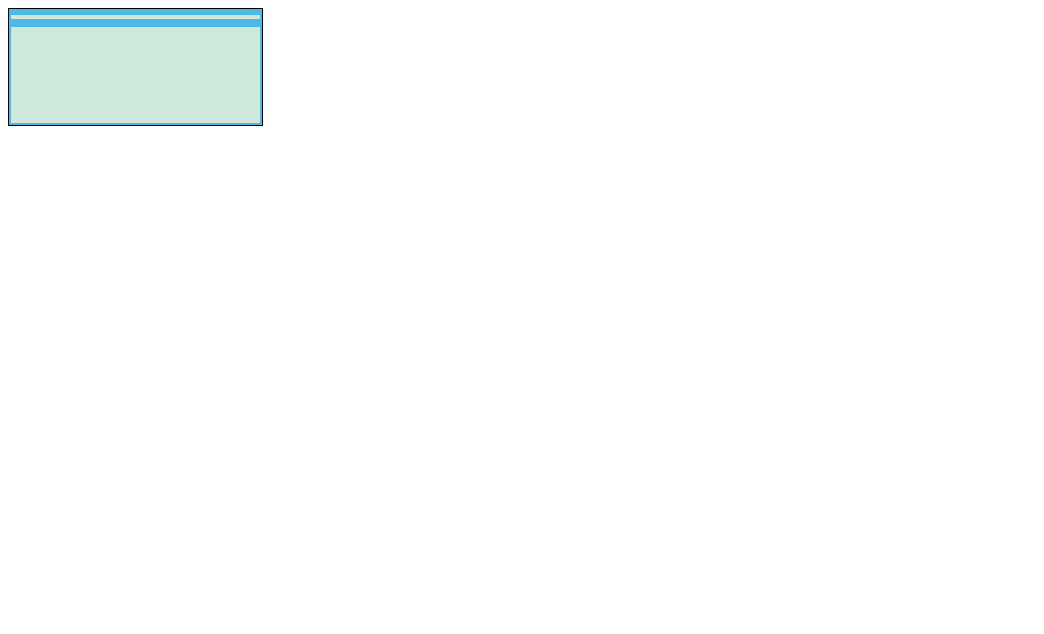
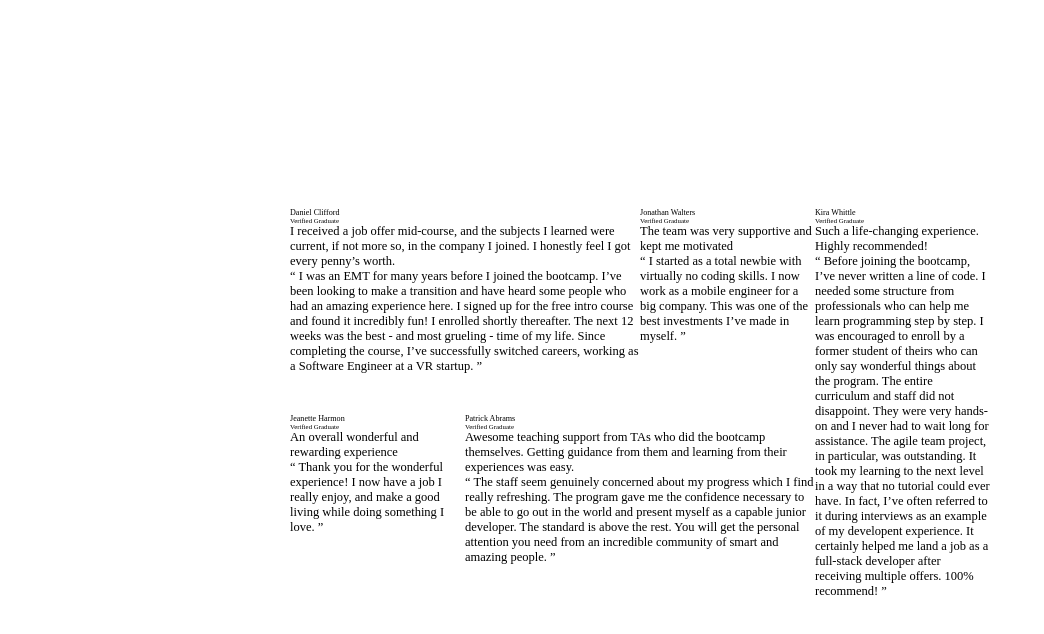
Before and after one commit to NestedException2/css-exams, a plain HTML site: page index.html in a window 1280 px wide. Shown: the whole page, without its empty margins (0-1044 px from the left). Drawn offline with Linux system fonts and the light colour scheme.

Commit message:
adding info and base styles

```diff
--- a/index.html
+++ b/index.html
@@ -5,13 +5,68 @@
     <meta name="viewport" content="width=<device-width>, initial-scale=1.0">
     <title>Document</title>
     <link href="styles.css" rel="stylesheet">
+    <link rel="preconnect" href="https://fonts.googleapis.com">
+    <link rel="preconnect" href="https://fonts.gstatic.com" crossorigin>
+    <link href="https://fonts.googleapis.com/css2?family=Barlow+Semi+Condensed:wght@500;600&display=swap"
+      rel="stylesheet">
 </head>
 <body>
     <div class="grid">
-        <div></div>
-        <div></div>
-        <div></div>
-        <div></div>
+        <article>
+            <div class="flex">
+                <img>
+                <div>
+                    <h2 class="name">Daniel Clifford</h2>
+                    <span class="position">Verified Graduate</span>
+                    <p>I received a job offer mid-course, and the subjects I learned were current, if not more so, in the company I joined. I honestly feel I got every penny’s worth.</p>
+                    <p>“ I was an EMT for many years before I joined the bootcamp. I’ve been looking to make a transition and have heard some people who had an amazing experience here. I signed up for the free intro course and found it incredibly fun! I enrolled shortly thereafter. The next 12 weeks was the best - and most grueling - time of my life. Since completing the course, I’ve successfully switched careers, working as a Software Engineer at a VR startup. ”</p>
+                </div>
+            </div>
+        </article>
+        <article>
+            <div class="flex">
+                <img>
+            </div>
+            <div>
+                <h2 class="name">Jonathan Walters</h2>
+                <span class="position">Verified Graduate</span>
+                <p>The team was very supportive and kept me motivated</p>
+                <p>“ I started as a total newbie with virtually no coding skills. I now work as a mobile engineer for a big company. This was one of the best investments I’ve made in myself. ”</p>
+            </div>
+        </article>
+        <article>
+            <div class="flex">
+                <img>
+            </div>
+            <div>
+                <h2 class="name">Kira Whittle</h2>
+                <span class="position">Verified Graduate</span>
+                <p>Such a life-changing experience. Highly recommended!</p>
+                <p>“ Before joining the bootcamp, I’ve never written a line of code. I needed some structure from professionals who can help me learn programming step by step. I was encouraged to enroll by a former student of theirs who can only say wonderful things about the program. The entire curriculum and staff did not disappoint. They were very hands-on and I never had to wait long for assistance. The agile team project, in particular, was outstanding. It took my learning to the next level in a way that no tutorial could ever have. In fact, I’ve often referred to it during interviews as an example of my developent experience. It certainly helped me land a job as a full-stack developer after receiving multiple offers. 100% recommend! ”</p>
+            </div>
+        </article>
+        <article>
+            <div class="flex">
+                <img>
+                <div>
+                    <h2 class="name">Jeanette Harmon</h2>
+                    <span class="position">Verified Graduate</span>
+                    <p>An overall wonderful and rewarding experience</p>
+                    <p>“ Thank you for the wonderful experience! I now have a job I really enjoy, and make a good living while doing something I love. ”</p>
+                </div>
+            </div>
+       </article>
+       <article>
+            <div class="flex">
+                <img>
+                <div>
+                    <h2 class="name">Patrick Abrams</h2>
+                    <span class="position">Verified Graduate</span>
+                    <p>Awesome teaching support from TAs who did the bootcamp themselves. Getting guidance from them and learning from their experiences was easy.</p>
+                    <p>“ The staff seem genuinely concerned about my progress which I find really refreshing. The program gave me the confidence necessary to be able to go out in the world and present myself as a capable junior developer. The standard is above the rest. You will get the personal attention you need from an incredible community of smart and amazing people. ”</p>
+                </div>
+            </div>
+        </article>
     </div>
 </body>
 </html>
--- a/styles.css
+++ b/styles.css
@@ -1,15 +1,62 @@
-html, body{
+:root{
+    --clr-primary-400: 263 55% 52%;
+    --clr-secondary-400: 217 19% 35%;
+    --clr-secondary-500: 219 29% 14%;
+    --clr-neutral-100: 0 0% 100%;
+    --clr-neutral-200: 210 46% 95%;
+    --clr-neutral-300: 0 0% 81%;
+
+    -ff-primary: "Barlow Semi Condensed", sans-serif;
+
+    --fw-100: 500;
+    --fw-200: 600;
+
+    --fs-100: 0.6875rem;
+    --fs-200: 0.8125rem;
+    --fs-300: 1.25rem;
+}
+*,
+*:before,
+*:after{
+    box-sizing: border-box;
+    margin: 0;
+    padding: 0;
+    text-decoration: none;
+    font-size: 62.5%;
+}
+ul, ol{
+    list-style: none;
+}
+body{
+    min-height: 100vh;
+}
+.name{
+    font-size: var(--fs-200);
+    font-weight: var(--fw-100)
+}
+.position{
+    font-size: var(--fs-100);
+}
+p{
+    font-size: var(--fs-300);
+}
+body{
+    display: flex;
+    justify-content: center;
+    align-items: center;
+    background: var(--clr-neutral-200);
 }
 .grid{
+    width: min(95%, 70rem);
     display: grid;
-    grid-template-columns: 1fr 1fr 1fr;
-    grid-template-rows: 1fr 2fr 1fr;
-    width: 20%;
-    border: 1px solid black;
-    grid-auto-rows: 100px;
+    grid-template-columns: repeat(4, 1fr);
 }
-.grid div{
-    grid-column: 1 / span 3;
-    background-color: rgb(207 232 220);
-    border: 2px solid rgb(79 185 227);
+.grid article:nth-child(3){
+    grid-row: span 2;
 }
+.grid article:nth-child(1){
+    grid-column: span 2;
+}
+.grid article:nth-child(5){
+    grid-column: span 2;
+}
```
